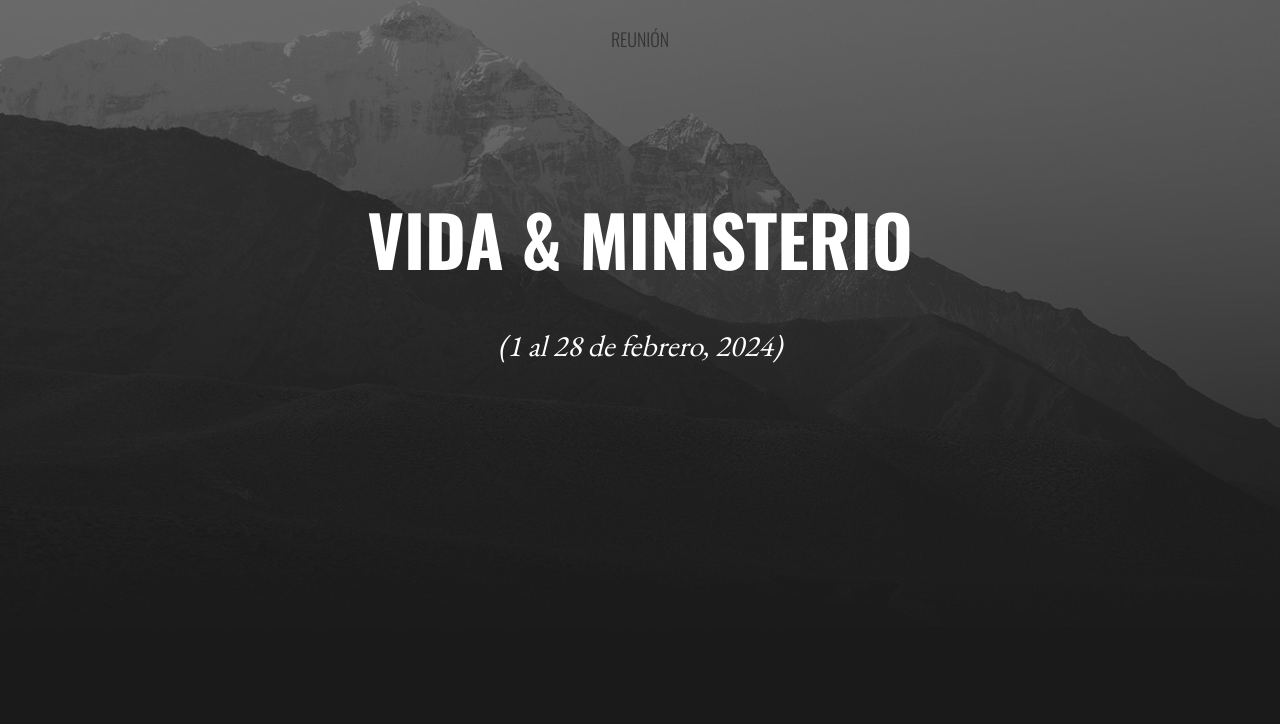
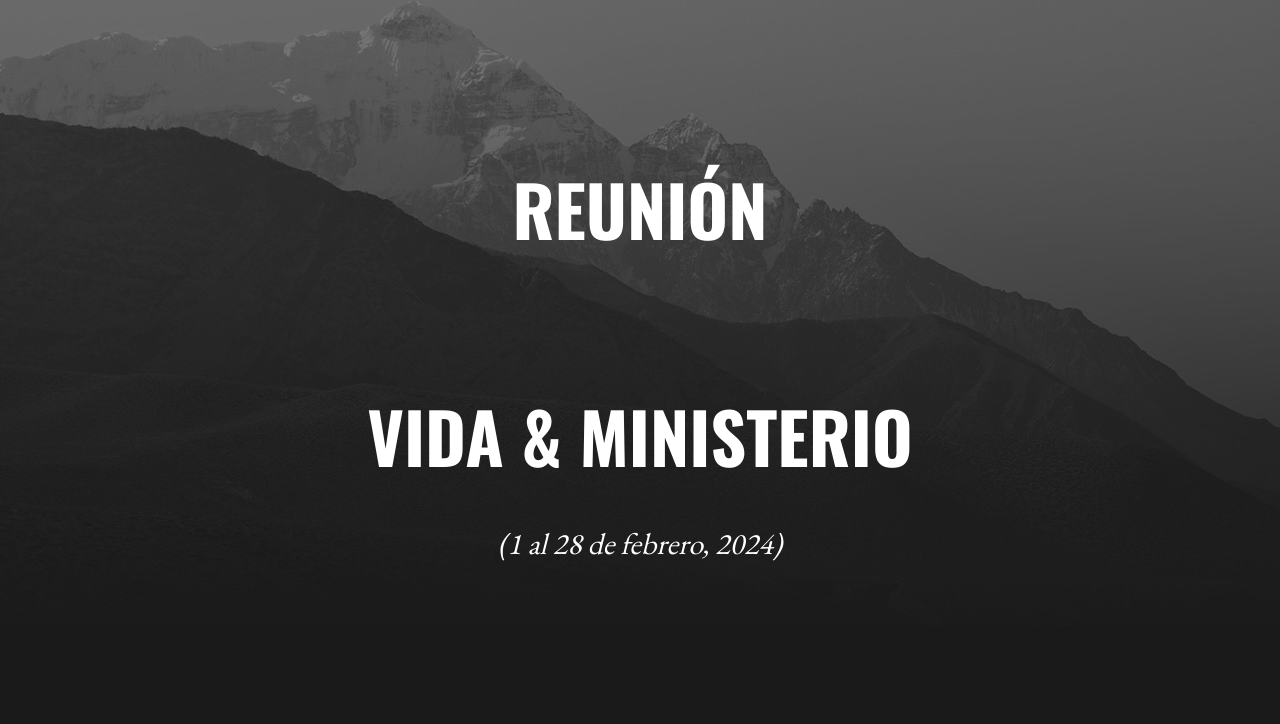
Before and after one commit to eddylae/eddylae.github.io, a plain HTML site: page index.html in a window 1280 px wide. Shown: the part 64-788 px from the top of the page. Drawn offline with nearby package versions, Linux system fonts and the light colour scheme.

Commit message:
Update index.html

```diff
--- a/index.html
+++ b/index.html
@@ -56,7 +56,7 @@
 			</div>
 			<br>
 			<div class="row">
-				<h4>REUNIÓN</h4>
+				<h1>REUNIÓN</h1>
 				<h1>VIDA & MINISTERIO</h1>
 				<br>
 				<h3>(1 al 28 de febrero, 2024)</h3>
```
